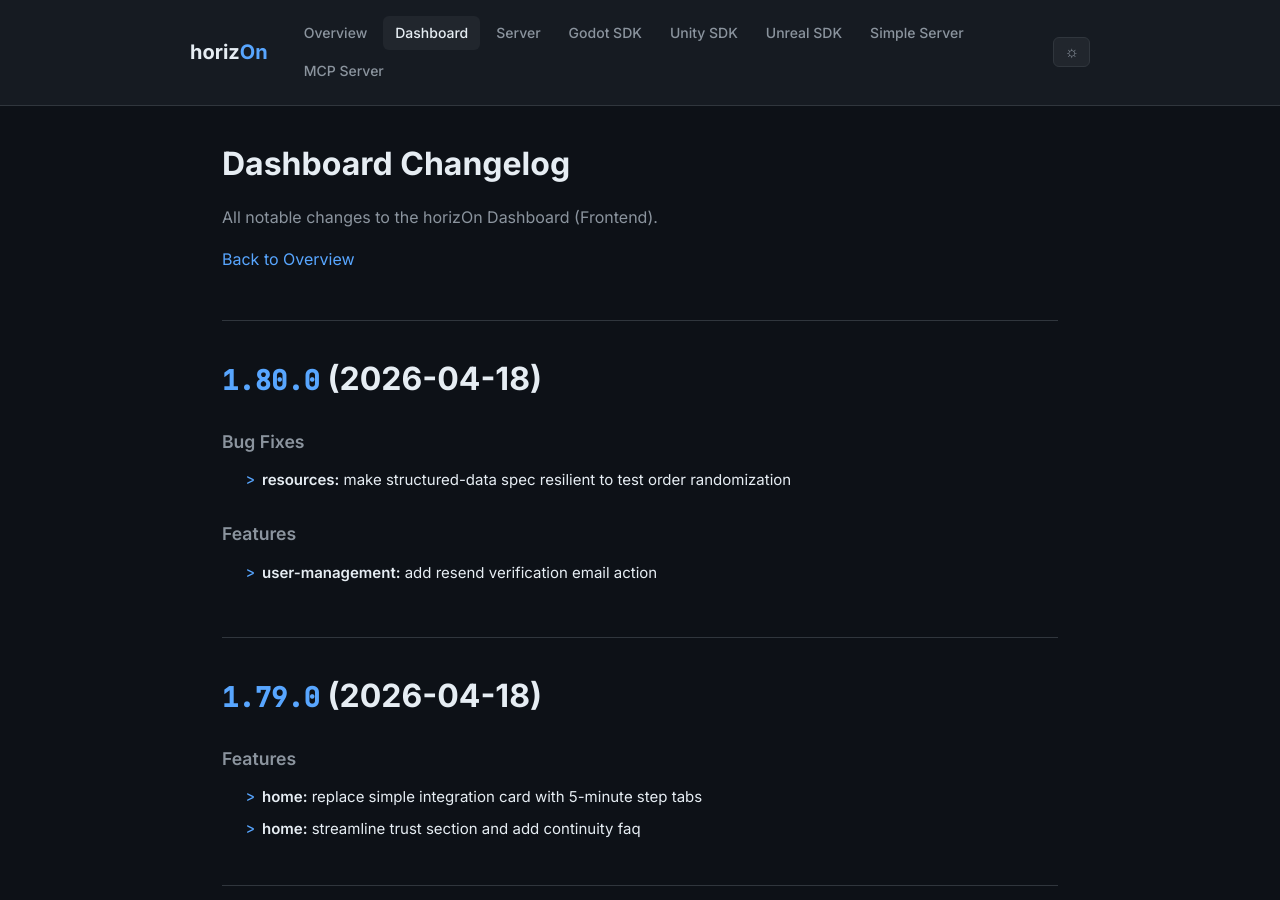
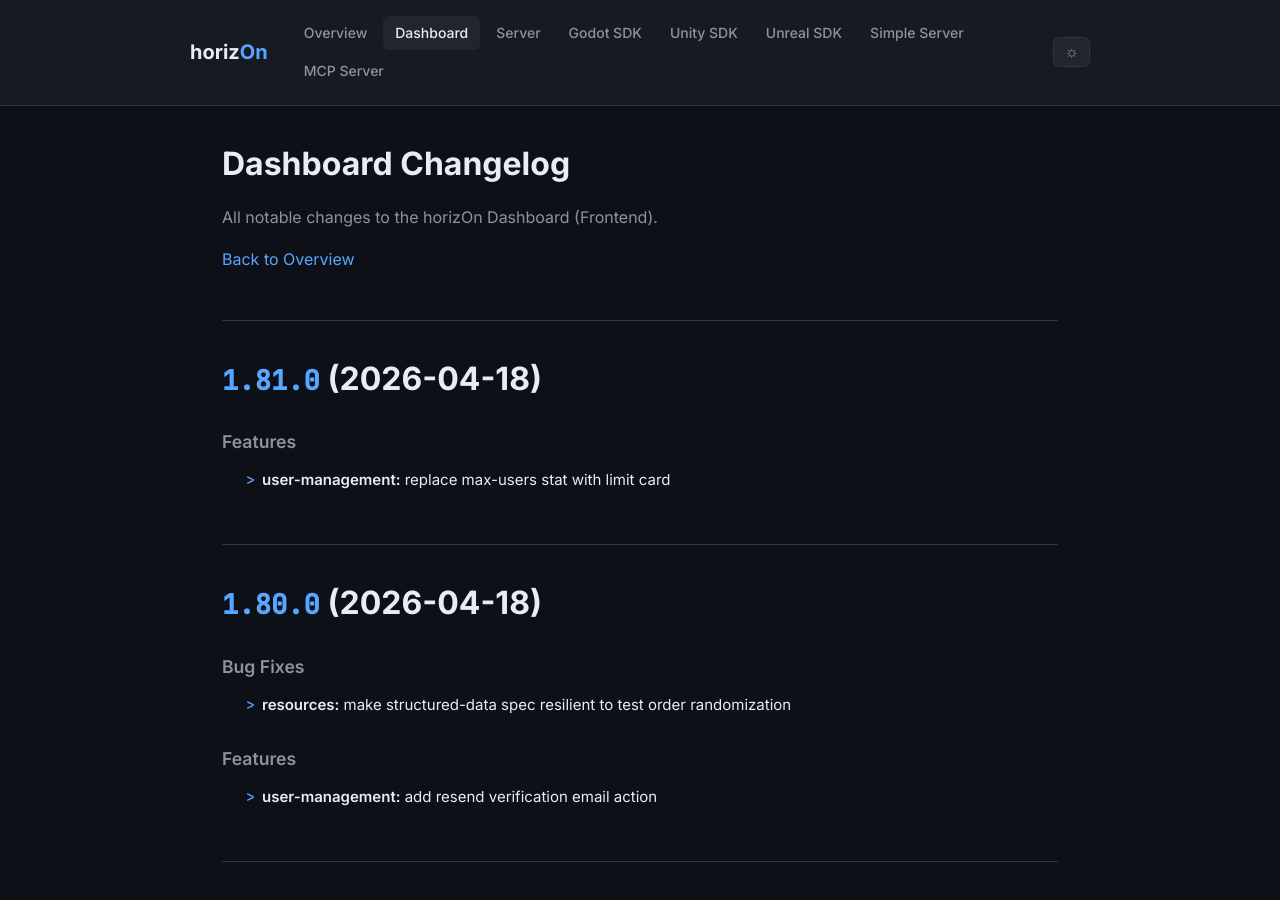
Before and after one commit to ProjectMakersDE/horizOn-Changelog, a Jekyll site: the page built from dashboard-changelog.md, in a window 1280 px wide and 900 px high. Built offline with Jekyll 4.4.1, drawn with Linux system fonts in a browser that asks for light colours.

Commit message:
chore: sync changelogs [skip ci]

```diff
--- a/dashboard-changelog.md
+++ b/dashboard-changelog.md
@@ -8,6 +8,13 @@ title: Dashboard Changelog
 All notable changes to the horizOn Dashboard (Frontend).
 
 [Back to Overview](.)
+
+# [1.81.0](https://github.com/ProjectMakersDE/horizOn-Dashboard/compare/v1.80.0...v1.81.0) (2026-04-18)
+
+
+### Features
+
+* **user-management:** replace max-users stat with limit card ([a907811](https://github.com/ProjectMakersDE/horizOn-Dashboard/commit/a907811fa6e0fff604d9042f01ab9a53284498cc))
 
 # [1.80.0](https://github.com/ProjectMakersDE/horizOn-Dashboard/compare/v1.79.0...v1.80.0) (2026-04-18)
 
```
Also changed, not shown: index.md (+1 -1 lines).
